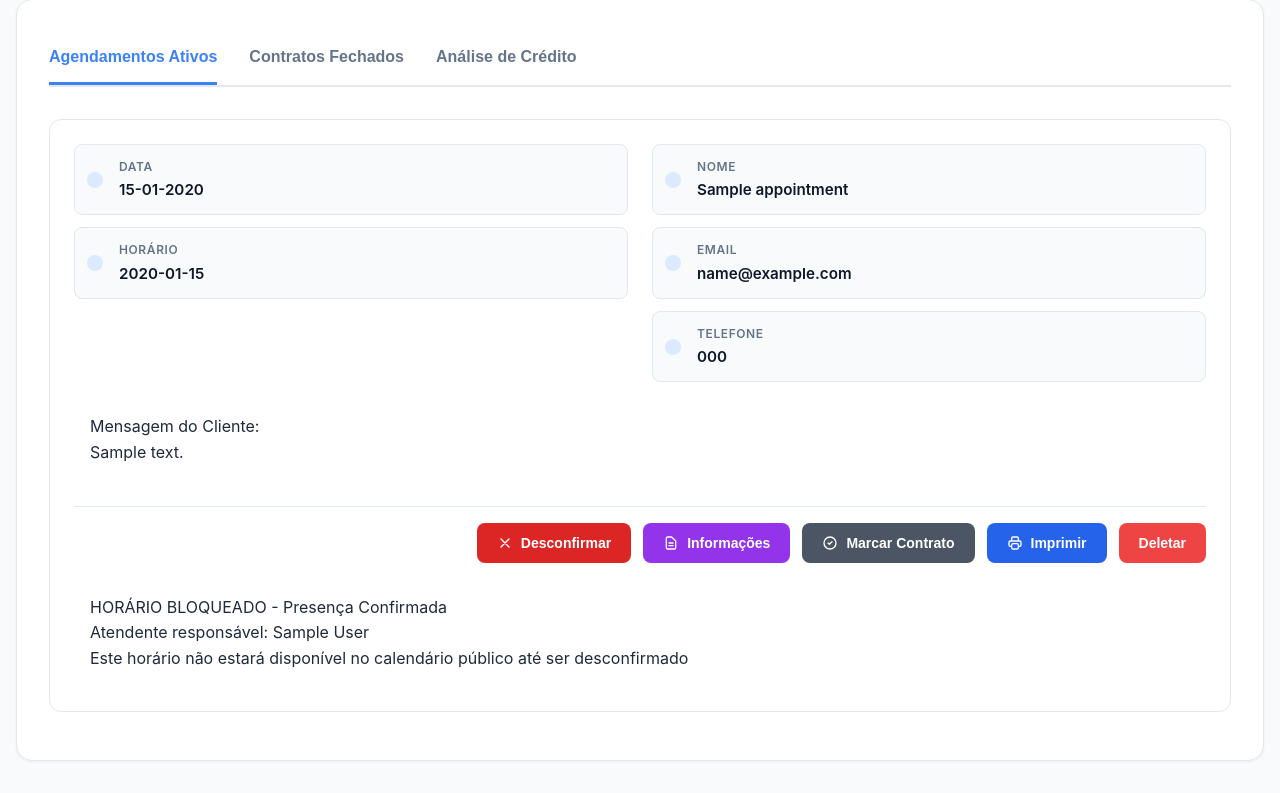
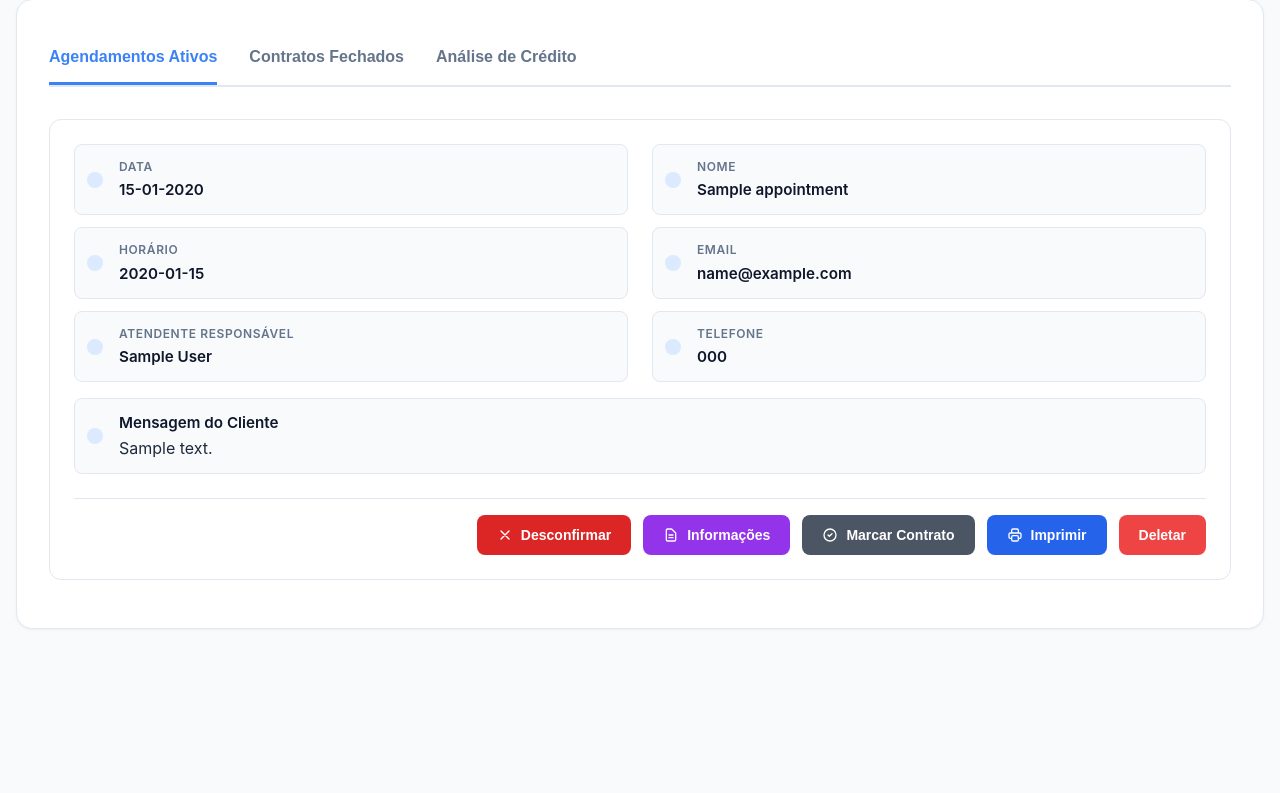
Before and after one commit to suz1nho/Grupo_Ribeiro, a PHP site: page /grupo-ribeiro/ham_admin/dashboard.php in a window 1280 px wide. Shown: the part 417-1210 px from the top of the page. After the commit the page ends 1046 px from the top, so only its background shows below. Run offline with PHP 8.4, Linux system fonts and the light colour scheme; the visitor is signed in with stand-in values (Sample User, id 1); tables that the repository leaves empty hold one stand-in row (values such as "Sample post").

Commit message:
atualizacao do front consertado e um pouco melhorado

```diff
--- a/config/database.php
+++ b/config/database.php
@@ -2,10 +2,10 @@
 // =============================
 // Configuração do Banco
 // =============================
-define('DB_HOST', '127.0.0.1');
-define('DB_NAME', 'grupo_ribeiro');
-define('DB_USER', 'root');
-define('DB_PASS', '1234');
+define('DB_HOST', '192.168.122.175');
+define('DB_NAME', 'test_2');
+define('DB_USER', 'user');
+define('DB_PASS', 'qwe');
 define('DB_CHARSET', 'utf8mb4');
 
 // =============================
--- a/ham_admin/dashboard.php
+++ b/ham_admin/dashboard.php
@@ -65,6 +65,7 @@ try {
     LEFT JOIN employees e ON ca.analyzed_by = e.id
     ORDER BY ca.created_at DESC
     LIMIT 50");
+
     $creditAnalyses = $stmt->fetchAll();
 
 } catch (PDOException $e) {
@@ -314,6 +315,33 @@ try {
                                                 <p class="font-semibold text-gray-900"><?php echo $appointment['appointment_time']; ?></p>
                                             </div>
                                         </div>
+
+
+                                        <!-- Atendente responsável agendamentos ativos -->
+                                        <div class="flex items-center gap-3">
+                                            <svg class="w-5 h-5 text-blue-600" fill="none" stroke="currentColor" viewBox="0 0 24 24">
+                                                <path stroke-linecap="round" stroke-linejoin="round" stroke-width="2" d="M12 8v4l3 3m6-3a9 9 0 11-18 0 9 9 0 0118 0z"></path>
+                                            </svg>
+                                            <div>
+                                                <p class="text-xs text-gray-600">Atendente responsável</p>
+                                                <p class="font-semibold text-gray-900">
+<?php
+    if ($appointment['confirmed_by_name'] != null) {
+
+        if ($appointment['status'] == "pending") {
+            echo "Não confirmado ainda"; // desconfirmado
+
+        } else
+            echo htmlspecialchars($appointment['confirmed_by_name']);
+
+    } else
+    echo "Não confirmado ainda"; // nunca confirmado
+    // error_log(json_encode($appointment));
+?>
+                                                </p>
+                                            </div>
+                                        </div>
+
                                     </div>
 
                                     <div class="space-y-3">
@@ -353,17 +381,35 @@ try {
                                 </div>
 
                                 <!-- Display client message if provided -->
-                                <?php if (!empty($appointment['message']) && ($appointment['status'] == 'confirmed' || $appointment['status'] == 'approved') && $appointment['confirmed_by'] == $_SESSION['employee_id']): ?>
-                                    <div class="mt-4 p-4 bg-blue-50 border-l-4 border-blue-500 rounded-md">
+<?php
+    // if (!empty($appointment['message']) && ($appointment['status'] == 'confirmed' || $appointment['status'] == 'approved') && $appointment['confirmed_by'] == $_SESSION['employee_id']):
+?>
+
+<?php
+    if (!empty($appointment['message'])):
+?>
+
+                                <!-- Mensagem do cliente Contrato Ativo -->
+                                <div class="flex items-center gap-3">
+                                    <svg class="w-5 h-5 text-green-600" fill="none" stroke="currentColor" viewBox="0 0 24 24">
+                                        <path stroke-linecap="round" stroke-linejoin="round" stroke-width="2" d="M3 5a2 2 0 012-2h3.28a1 1 0 01.948.684l1.498 4.493a1 1 0 01-.502 1.21l-2.257 1.13a11.042 11.042 0 005.516 5.516l1.13-2.257a1 1 0 011.21-.502l4.493 1.498a1 1 0 01.684.949V19a2 2 0 01-2 2h-1C9.716 21 3 14.284 3 6V5z"></path>
+                                    </svg>
+                                    <div>
                                         <p class="font-semibold text-blue-800 flex items-center gap-2">
 
-                                            Mensagem do Cliente:
+                                            Mensagem do Cliente
                                         </p>
                                         <p class="text-sm text-blue-700 mt-2 leading-relaxed">
-                                            <?php echo htmlspecialchars($appointment['message']); ?>
+<?php
+    echo nl2br(htmlspecialchars($appointment['message']));
+?>
                                         </p>
                                     </div>
-                                <?php endif; ?>
+                                </div>
+
+<?php
+    endif;
+?>
 
                                 <!-- Action buttons -->
                                 <div class="flex justify-end gap-3 mt-6 pt-4 border-t">
@@ -426,6 +472,7 @@ try {
                                 </div>
 
                                 <!-- Updated confirmation status display with red background and better styling -->
+                                <?php /*
                                 <?php // Adicionado status 'approved' para mostrar mensagem de bloqueio ?>
                                 <?php if (($appointment['status'] === 'confirmed' || $appointment['status'] === 'approved') && $appointment['confirmed_by']): ?>
                                     <div class="mt-4 p-4 bg-red-100 border-l-4 border-red-600 rounded-md shadow-sm">
@@ -441,6 +488,7 @@ try {
                                         </p>
                                     </div>
                                 <?php endif; ?>
+                                */ ?>
                             </div>
                         <?php endforeach; ?>
                     <?php endif; ?>
@@ -465,8 +513,22 @@ try {
                                                 <path stroke-linecap="round" stroke-linejoin="round" stroke-width="2" d="M8 7V3m8 4V3m-9 8h10M5 21h14a2 2 0 002-2V7a2 2 0 00-2-2H5a2 2 0 00-2 2v12a2 2 0 002 2h2a2 2 0 002-2zm0 0V9a2 2 0 012-2h2a2 2 0 012 2v10m-6 0a2 2 0 002 2h2a2 2 0 002-2m0 0V5a2 2 0 012-2h2a2 2 0 012 2v14a2 2 0 01-2 2h-2a2 2 0 01-2-2z"></path>
                                             </svg>
                                             <div>
-                                                <p class="text-xs text-gray-600">Data</p>
-                                                <p class="font-semibold text-gray-900"><?php echo date('d-m-Y', strtotime($contract["contract_closed_at"])); ?></p>
+                                                <p class="text-xs text-gray-600">Data em que o contrato foi fechado</p>
+                                                <p class="font-semibold text-gray-900">
+<?php
+if (isset($contract["contract_closed_at"]) == true) {
+
+    echo date('d-m-Y',
+              strtotime($contract["contract_closed_at"]));
+
+    echo(" As ");
+
+    echo date('H:i:s',
+              strtotime($contract["contract_closed_at"]));
+} else
+    echo "Não Presente (Contate admin.)";
+
+?></p>
                                             </div>
                                         </div>
 
@@ -480,7 +542,32 @@ try {
                                                 <p class="font-semibold text-gray-900"><?php echo $contract['appointment_time']; ?></p>
                                             </div>
                                         </div>
+
+
+                                        <!-- Atentende -->
+                                        <div class="flex items-center gap-3">
+                                            <svg class="w-5 h-5 text-cyan-600" fill="none" stroke="currentColor" viewBox="0 0 24 24">
+                                                <path stroke-linecap="round" stroke-linejoin="round" stroke-width="2" d="M3 8l7.89 5.26a2 2 0 002.22 0L21 8M5 19h14a2 2 0 002-2V7a2 2 0 00-2-2H5a2 2 0 00-2 2v12a2 2 0 002 2h2a2 2 0 002-2zm0 0V9a2 2 0 012-2h2a2 2 0 012 2v10m-6 0a2 2 0 002 2h2a2 2 0 002-2m0 0V5a2 2 0 012-2h2a2 2 0 012 2v14a2 2 0 01-2 2h-2a2 2 0 01-2-2z"></path>
+                                            </svg>
+
+                                            <div>
+                                                <p class="text-xs text-gray-600">Atendente responsável</p>
+                                                <p class="font-semibold text-gray-900">
+<?php
+    echo htmlspecialchars(
+        $contract['contract_closed_by_name']
+            ??
+        'Não identificado');
+    // error_log(json_encode($contract));
+?>
+                                                </p>
                                             </div>
+                                        </div> <!-- Atendente -->
+                                    </div>
+<?php
+    // error_log(json_encode($contract));
+    // error_log(strtotime($contract["contract_closed_at"]));
+?>
 
                                     <div class="space-y-3">
                                         <!-- Nome -->
@@ -518,28 +605,27 @@ try {
                                     </div>
                                 </div>
 
-                                <!-- Display client message in closed contracts as well -->
-                                <?php if (!empty($contract['message']) && $contract['contract_closed_by'] == $_SESSION['employee_id']): ?>
-                                    <div class="mt-4 p-4 bg-blue-50 border-l-4 border-blue-500 rounded-md">
+
+
+                                <!-- Mensagem do cliente Contrato Fechado -->
+                                <div class="flex items-center gap-3">
+                                    <svg class="w-5 h-5 text-green-600" fill="none" stroke="currentColor" viewBox="0 0 24 24">
+                                        <path stroke-linecap="round" stroke-linejoin="round" stroke-width="2" d="M3 5a2 2 0 012-2h3.28a1 1 0 01.948.684l1.498 4.493a1 1 0 01-.502 1.21l-2.257 1.13a11.042 11.042 0 005.516 5.516l1.13-2.257a1 1 0 011.21-.502l4.493 1.498a1 1 0 01.684.949V19a2 2 0 01-2 2h-1C9.716 21 3 14.284 3 6V5z"></path>
+                                    </svg>
+                                    <div>
                                         <p class="font-semibold text-blue-800 flex items-center gap-2">
 
                                             Mensagem do Cliente
                                         </p>
                                         <p class="text-sm text-blue-700 mt-2 leading-relaxed">
-                                            <?php echo htmlspecialchars($contract['message']); ?>
+<?php
+
+    // echo htmlspecialchars($contract['message']);
+    echo nl2br(htmlspecialchars($contract['message']));
+?>
+
                                         </p>
                                     </div>
-                                <?php endif; ?>
-
-                                <!-- Contract info -->
-                                <div class="mt-4 p-4 bg-green-100 border-l-4 border-green-600 rounded-md">
-                                    <p class="font-semibold text-green-800">Contrato Fechado</p>
-                                    <p class="text-sm text-green-700 mt-1">
-                                        Fechado por: <?php echo htmlspecialchars($contract['contract_closed_by_name'] ?? 'Não identificado'); ?>
-                                    </p>
-                                    <p class="text-sm text-green-700">
-                                        Data: <?php echo $contract['contract_closed_at'] ? date('d/m/Y H:i', strtotime($contract['contract_closed_at'])) : 'N/A'; ?>
-                                    </p>
                                 </div>
 
                                 <!-- Action buttons for closed contracts -->
@@ -566,11 +652,13 @@ try {
             <!-- NEW Tab Content: Análise de Crédito -->
             <div id="content-credit" class="tab-content" style="display: none;">
                 <div id="creditAnalysisList" class="space-y-4">
+
                     <?php if (empty($creditAnalyses)): ?>
                         <div class="text-center py-12 text-gray-500">
                             Nenhuma análise de crédito no momento
                         </div>
                     <?php else: ?>
+
                         <?php foreach ($creditAnalyses as $analysis): ?>
                             <div class="appointment-card bg-cyan-50 border-cyan-200">
                                 <div class="grid md:grid-cols-2 gap-6">
@@ -582,7 +670,11 @@ try {
                                             </svg>
                                             <div>
                                                 <p class="text-xs text-gray-600">Data de Envio</p>
-                                                <p class="font-semibold text-gray-900"><?php echo $analysis['data_formatada']; ?></p>
+                                                <p class="font-semibold text-gray-900">
+<?php
+    echo $analysis['data_formatada'];
+?>
+                                                </p>
                                             </div>
                                         </div>
 
@@ -593,7 +685,11 @@ try {
                                             </svg>
                                             <div>
                                                 <p class="text-xs text-gray-600">Telefone</p>
-                                                <p class="font-semibold text-gray-900"><?php echo htmlspecialchars($analysis['phone']); ?></p>
+                                                <p class="font-semibold text-gray-900">
+<?php
+    echo htmlspecialchars($analysis['phone']);
+?>
+                                                </p>
                                             </div>
                                         </div>
 
@@ -626,7 +722,15 @@ try {
                                             </svg>
                                             <div>
                                                 <p class="text-xs text-gray-600">Nome</p>
-                                                <p class="font-semibold text-gray-900"><?php echo htmlspecialchars($analysis['name']); ?></p>
+                                                <p class="font-semibold text-gray-900">
+<?php
+    echo htmlspecialchars(
+        $analysis['name']
+    ??
+        "Nome não disponível"
+    );
+?>
+                                            </p>
                                             </div>
                                         </div>
 
@@ -637,17 +741,40 @@ try {
                                             </svg>
                                             <div>
                                                 <p class="text-xs text-gray-600">Email</p>
-                                                <p class="font-semibold text-gray-900"><?php echo htmlspecialchars($analysis['email']); ?></p>
+                                                <p class="font-semibold text-gray-900">
+<?php
+    echo htmlspecialchars(
+        $analysis['email']
+    ??
+        "E-mail não disponível"
+    );
+?>
+                                                </p>
                                             </div>
                                         </div>
 
-                                        <!-- Valor Solicitado -->
+                                        <!-- Atentende -->
+                                        <div class="flex items-center gap-3">
+                                            <svg class="w-5 h-5 text-cyan-600" fill="none" stroke="currentColor" viewBox="0 0 24 24">
+                                                <path stroke-linecap="round" stroke-linejoin="round" stroke-width="2" d="M3 8l7.89 5.26a2 2 0 002.22 0L21 8M5 19h14a2 2 0 002-2V7a2 2 0 00-2-2H5a2 2 0 00-2 2v12a2 2 0 002 2h2a2 2 0 002-2zm0 0V9a2 2 0 012-2h2a2 2 0 012 2v10m-6 0a2 2 0 002 2h2a2 2 0 002-2m0 0V5a2 2 0 012-2h2a2 2 0 012 2v14a2 2 0 01-2 2h-2a2 2 0 01-2-2z"></path>
+                                            </svg>
 
                                             <div>
+                                                <p class="text-xs text-gray-600">Atendente responsável</p>
+                                                <p class="font-semibold text-gray-900">
+<?php
+    echo htmlspecialchars(
+        $analysis['confirmed_by_name']
+            ??
+        'Não identificado');
+?>
+                                                </p>
+                                            </div>
+                                        </div> <!-- Atendente -->
+
                                     </div>
                                 </div>
-                                    </div>
-                                </div>
+
 
                                 <!-- Action buttons --><br>
                                 <?php if ($analysis['analyzed_by']): ?>
@@ -723,37 +850,6 @@ try {
                                         </svg>
                                         Confirmar Análise de Crédito
                                     </button>
-                                <?php endif; ?>
-                            </div>
-
-                            <!-- Exibição do status de confirmação com nome do funcionário -->
-                            <?php if ($analysis['analyzed_by']): ?>
-                                <div class="mt-4 p-4 bg-green-100 border-l-4 border-green-600 rounded-md shadow-sm">
-                                    <div class="flex items-center gap-2">
-
-                                        <p class="font-bold text-green-900">ANÁLISE CONFIRMADA</p>
-                                    </div>
-                                    <p class="text-sm text-green-700 mt-2 font-medium">
-                                        Atendente responsável: <?php echo htmlspecialchars($analysis['confirmed_by_name'] ?? 'Não identificado'); ?>
-                                    </p>
-                                    <?php if ($analysis['status'] && $analysis['status'] !== 'pending'): ?>
-                                        <p class="text-sm text-green-700 mt-1">
-                                            Status da análise: <span class="font-semibold <?php
-                                                echo $analysis['status'] === 'approved' ? 'text-green-800' :
-                                                     ($analysis['status'] === 'rejected' ? 'text-red-700' : 'text-yellow-700');
-                                            ?>">
-                                                <?php
-                                                $statusLabels = [
-                                                    'pending' => 'Pendente',
-                                                    'approved' => 'Aprovado',
-                                                    'rejected' => 'Rejeitado'
-                                                ];
-                                                echo $statusLabels[$analysis['status']] ?? 'Pendente';
-                                                ?>
-                                            </span>
-                                        </p>
-                                    <?php endif; ?>
-                                </div>
                                 <?php endif; ?>
                         </div>
                     <?php endforeach; ?>
--- a/sql_novo.sql
+++ b/sql_novo.sql
@@ -88,7 +88,7 @@ CREATE TABLE IF NOT EXISTS appointments (
     email VARCHAR(255) NOT NULL,
     phone VARCHAR(20) NOT NULL,
     cpf VARCHAR(14),
-    notes VARCHAR(150),
+    notes VARCHAR(250),
     appointment_day VARCHAR(15) NOT NULL,
     appointment_date DATE NOT NULL,
     appointment_time VARCHAR(20) NOT NULL,
```
Also changed, not shown: api/appointments.php (+9 -4 lines), config/LEIA-ME.md (deleted, +0 -45 lines), 1 other file. Lines whose indentation alone changed are shown as unchanged.
